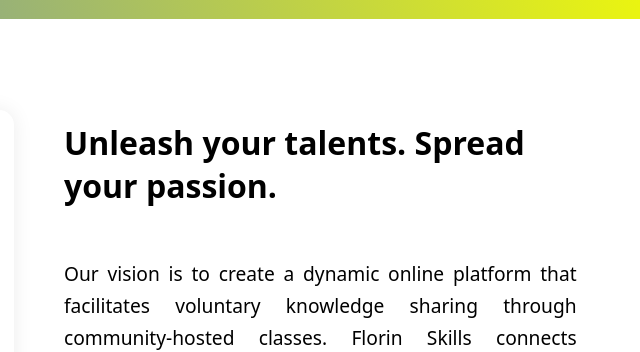
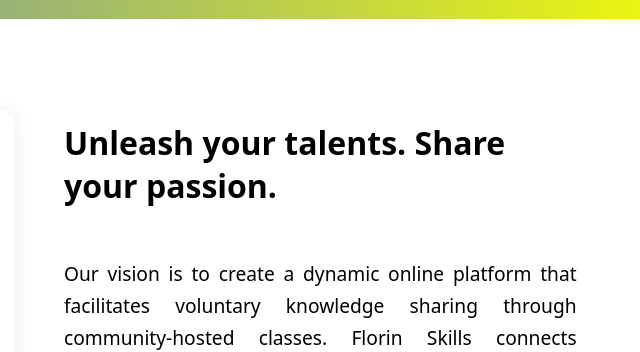
Before and after one commit to DhiviyaSanjayan/council.log, a plain HTML site: page client/index.html in a window 1280 px wide. Shown: the part 254-606 px from the top of the page, 601-1241 px from the left. Drawn offline with Linux system fonts and the light colour scheme; no server answers.

Commit message:
slogan change

```diff
--- a/client/index.html
+++ b/client/index.html
@@ -52,7 +52,7 @@
         </div>
       </div>
       <div class="vision-section">
-        <h1>Unleash your talents. Spread your passion.</h1>
+        <h1>Unleash your talents. Share your passion.</h1>
         <p>
           Our vision is to create a dynamic online platform that facilitates
           voluntary knowledge sharing through community-hosted classes. Florin
```
